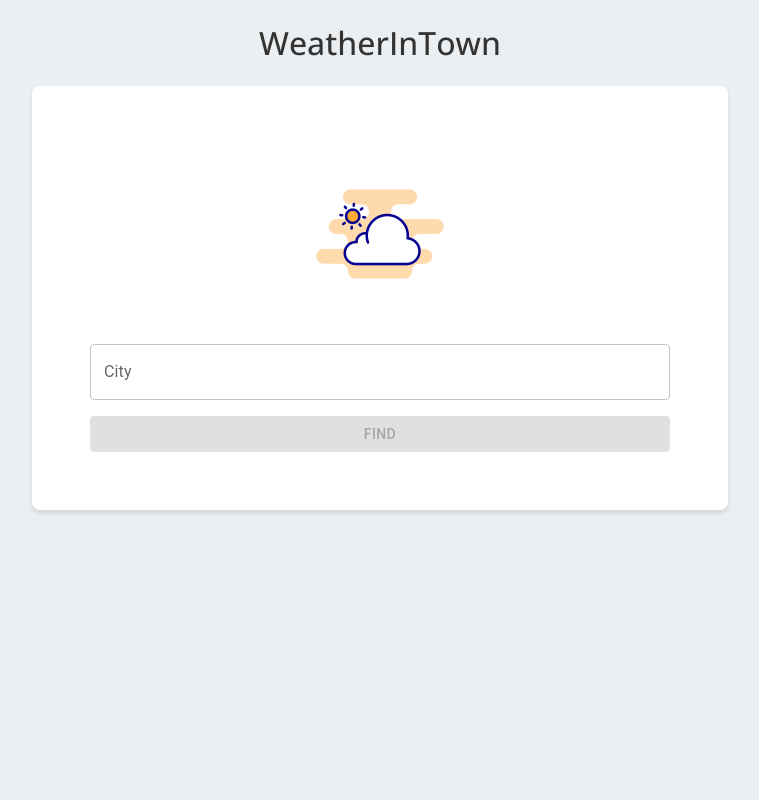
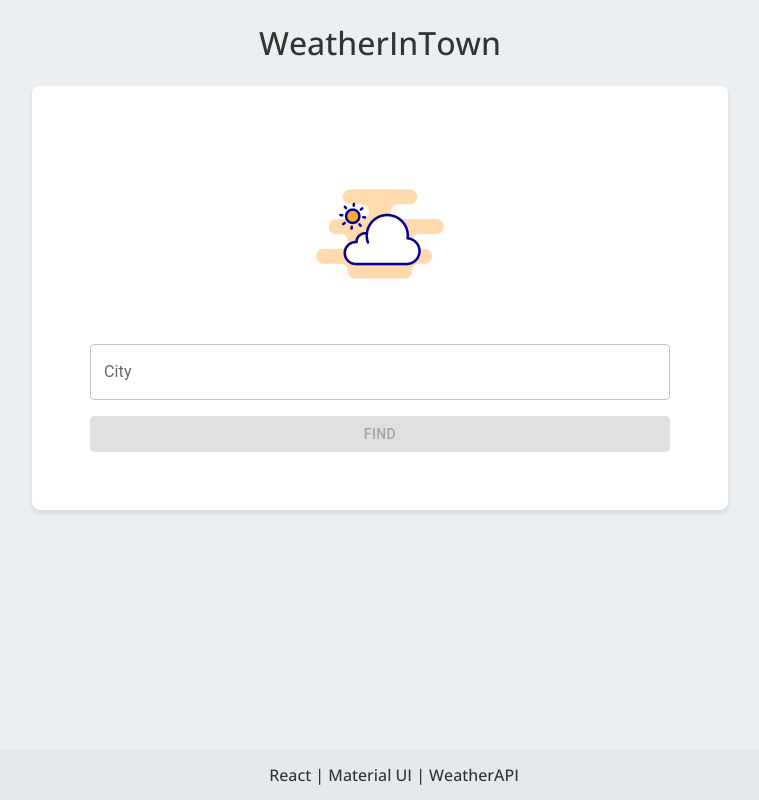
Before and after one commit to joanithagomez/weather, a React (Create React App) app: page / in a window 1280 px wide. Shown: the whole page, without its empty margins (260-1019 px from the left). Built offline with nearby package versions, Linux system fonts and the light colour scheme; no server answers.

Commit message:
Add footer

```diff
--- a/public/index.html
+++ b/public/index.html
@@ -35,6 +35,9 @@
       <h1>WeatherInTown</h1>
     </header>
     <div id="root"></div>
+    <footer>
+      React | Material UI | WeatherAPI
+    </footer>
     <!--
       This HTML file is a template.
       If you open it directly in the browser, you will see an empty page.
--- a/src/App.js
+++ b/src/App.js
@@ -18,7 +18,6 @@ function App() {
     <div className="app">
       <main>
         <div className="box">
-
             { weatherData && locationData ? (
               <Temperature
                 tempC={weatherData.temp_c}
--- a/src/styles/index.css
+++ b/src/styles/index.css
@@ -8,12 +8,15 @@ body {
   -webkit-font-smoothing: antialiased;
   -moz-osx-font-smoothing: grayscale;
 }
-
-code {
-  font-family: source-code-pro, Menlo, Monaco, Consolas, 'Courier New',
-    monospace;
+footer {
+  position: fixed;
+  bottom: 0;
+  width: 100%;
+  background-color: var(--footer-background-color);
+  color: var(--footer-color);
+  font-weight: 500;
+  padding: 14px;
 }
-
 .capitalize {
   text-transform: capitalize;
 }
--- a/src/styles/variables.css
+++ b/src/styles/variables.css
@@ -4,4 +4,6 @@
     --background-color: #dee4ea97;
     --primary-text: #333;
     --box-background: #fff;
+    --footer-color: #333;
+    --footer-background-color: #dee4ea97;
 }
```
